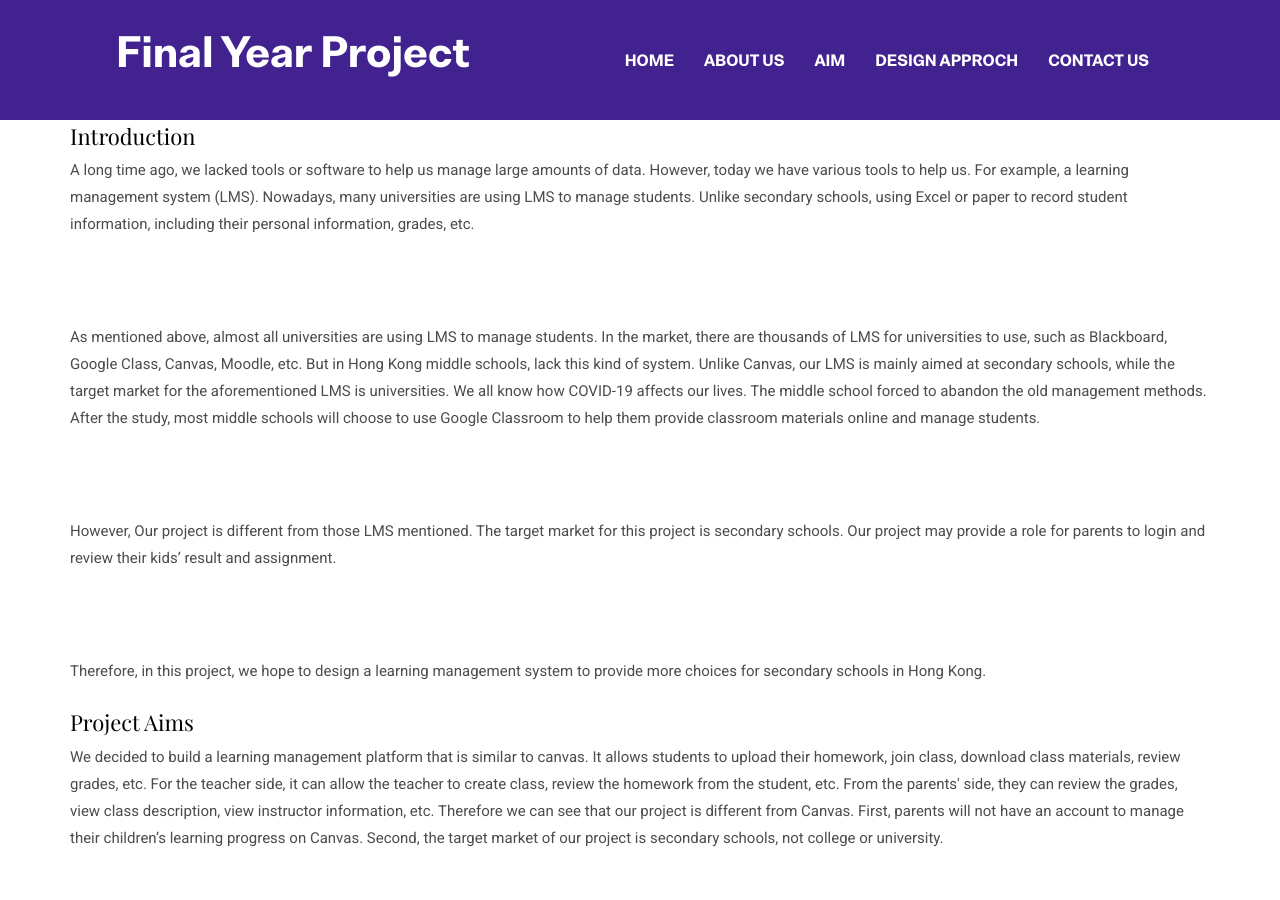
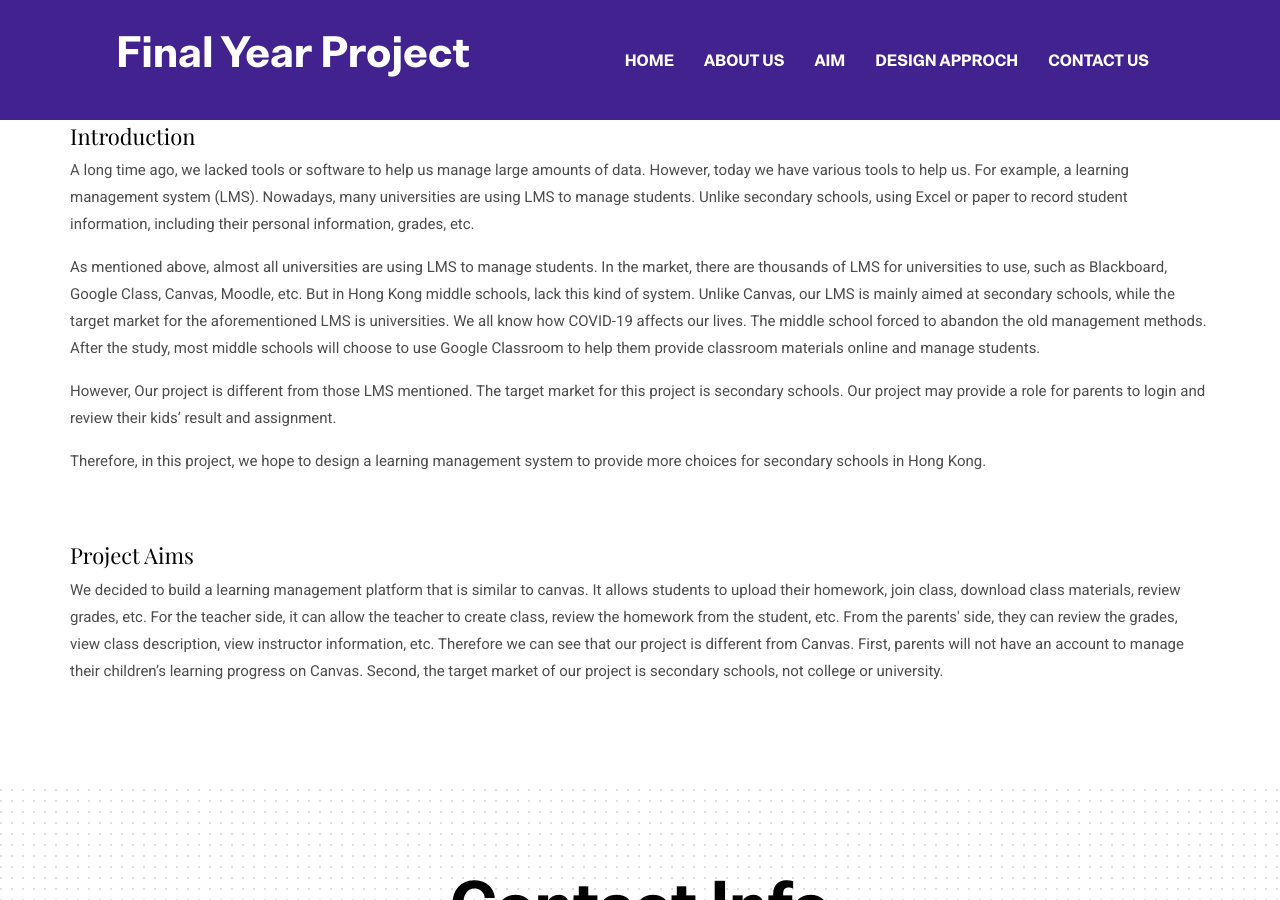
Before and after one commit to RyanL-29/FinalYearProjectWeb, a Jekyll site: the page built from _pages/blog.html, in a window 1280 px wide and 900 px high, scrolled down 461 px. Built offline with Jekyll 4.4.1, drawn with Linux system fonts in a browser that asks for light colours.

```diff
--- a/_pages/blog.html
+++ b/_pages/blog.html
@@ -8,13 +8,14 @@ title: Project Aims
     <div class="row">
       <h4>Introduction<h4>
       <p> A long time ago, we lacked tools or software to help us manage large amounts of data. However, today we have various tools to help us. For example, a learning management system (LMS). Nowadays, many universities are using LMS to manage students. Unlike secondary schools, using Excel or paper to record student information, including their personal information, grades, etc. <p>
-      <br> <br>
+
       <p> As mentioned above, almost all universities are using LMS to manage students. In the market, there are thousands of LMS for universities to use, such as Blackboard, Google Class, Canvas, Moodle, etc. But in Hong Kong middle schools, lack this kind of system. Unlike Canvas, our LMS is mainly aimed at secondary schools, while the target market for the aforementioned LMS is universities. We all know how COVID-19 affects our lives. The middle school forced to abandon the old management methods. After the study, most middle schools will choose to use Google Classroom to help them provide classroom materials online and manage students. <p>
-      <br> <br>
+
       <p> However, Our project is different from those LMS mentioned. The target market for this project is secondary schools. Our project may provide a role for parents to login and review their kids’ result and assignment. <p>
-      <br> <br>
+
       <p> Therefore, in this project, we hope to design a learning management system to provide more choices for secondary schools in Hong Kong. <p>
-       <h4>Project Aims<h4>
+       <br>
+        <h4>Project Aims<h4>
          <p>We decided to build a learning management platform that is similar to canvas. It allows students to upload their homework, join class, download class materials, review grades, etc. For the teacher side, it can allow the teacher to create class, review the homework from the student, etc. From the parents' side, they can review the grades, view class description, view instructor information, etc. Therefore we can see that our project is different from Canvas. First, parents will not have an account to manage their children’s learning progress on Canvas. Second, the target market of our project is secondary schools, not college or university.
 <p>
     </div>
```
